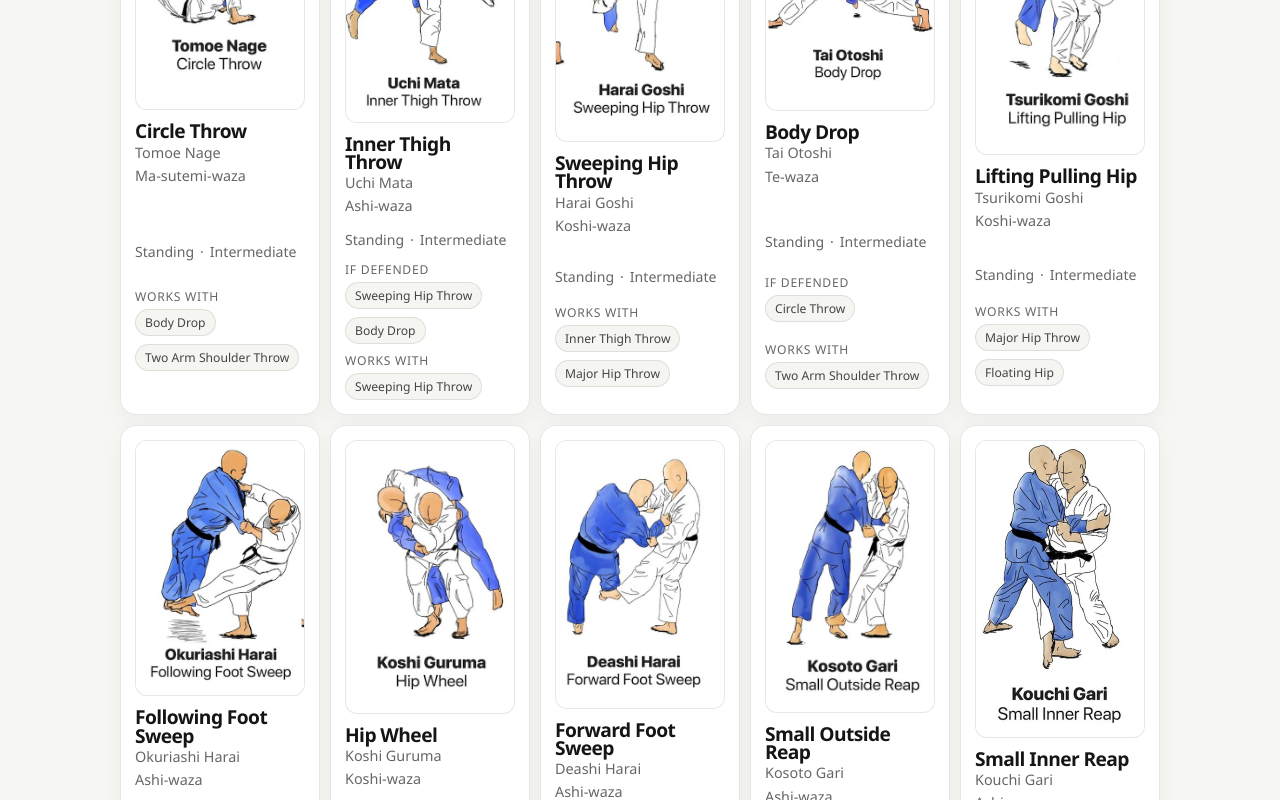
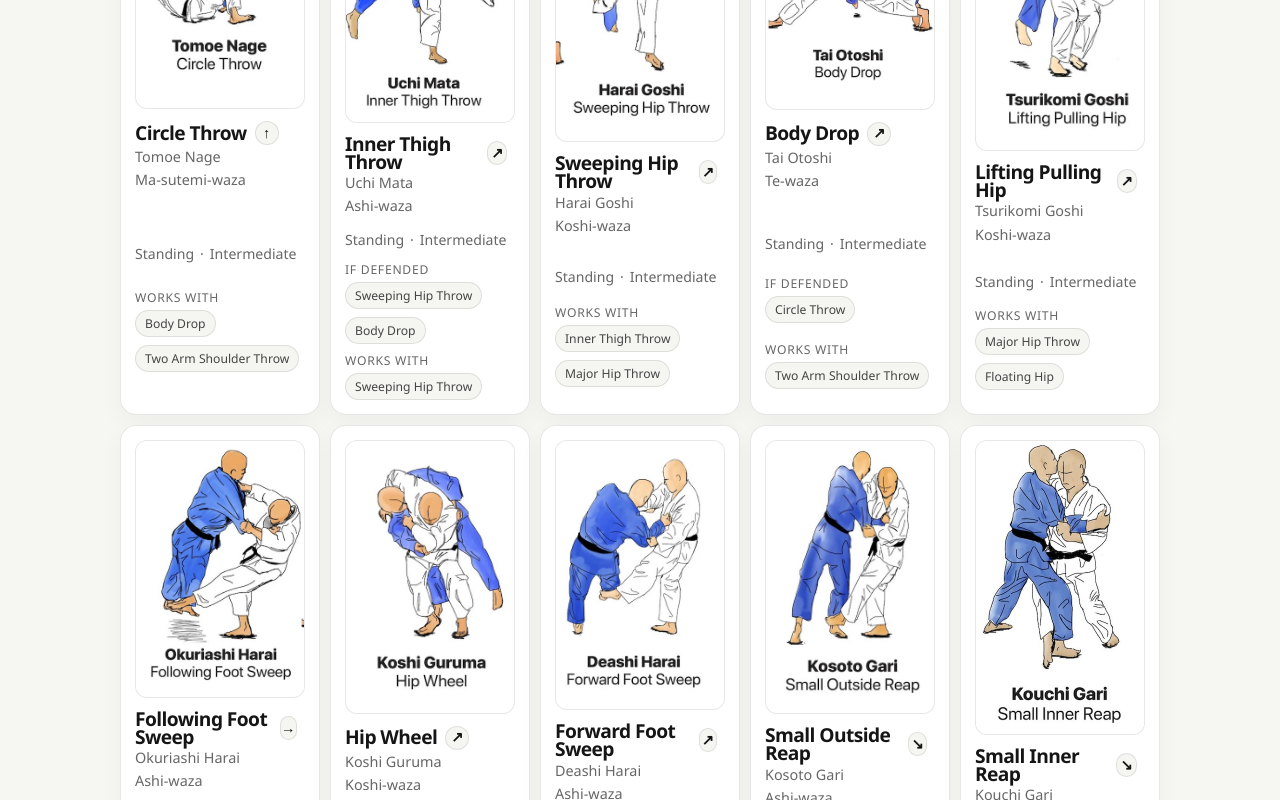
Before and after one commit to gocre8/judo, a Next.js app: page /library in a window 1280 px wide. Shown: the part 1800-2600 px from the top of the page. Built offline with nearby package versions, Linux system fonts and the light colour scheme.

Commit message:
Add Judo kuzushi direction markers

```diff
--- a/app/globals.css
+++ b/app/globals.css
@@ -336,6 +336,33 @@ p {
   justify-content: space-between;
   gap: 8px;
   align-items: flex-start;
+}
+
+.move-card__title-row,
+.detail-title-row {
+  display: flex;
+  align-items: center;
+  gap: 8px;
+}
+
+.kuzushi-badge {
+  width: 24px;
+  height: 24px;
+  display: inline-grid;
+  place-items: center;
+  border-radius: 999px;
+  border: 1px solid var(--line);
+  background: #f5f5f2;
+  color: var(--ink);
+  font-size: 0.9rem;
+  font-weight: 700;
+  line-height: 1;
+}
+
+.kuzushi-badge--large {
+  width: 32px;
+  height: 32px;
+  font-size: 1rem;
 }
 
 .detail-hero__nav {
--- a/components/MoveCard.tsx
+++ b/components/MoveCard.tsx
@@ -1,7 +1,7 @@
 import Link from "next/link";
 import { MoveImage } from "@/components/MoveImage";
 import { moveMap } from "@/data/moves";
-import { Move, UserMoveProgress } from "@/lib/types";
+import { KuzushiDirection, Move, UserMoveProgress } from "@/lib/types";
 
 type MoveCardProps = {
   move: Move;
@@ -39,15 +39,43 @@ function getConnectionPreview(move: Move) {
   return fallbackMoves.length > 0 ? [{ label: "Connects to", moves: fallbackMoves }] : [];
 }
 
+function getKuzushiArrow(direction?: KuzushiDirection) {
+  switch (direction) {
+    case "forward":
+      return "↑";
+    case "backward":
+      return "↓";
+    case "left":
+      return "←";
+    case "right":
+      return "→";
+    case "forward-right":
+      return "↗";
+    case "forward-left":
+      return "↖";
+    case "backward-right":
+      return "↘";
+    case "backward-left":
+      return "↙";
+    default:
+      return null;
+  }
+}
+
 export function MoveCard({ move, progress }: MoveCardProps) {
   const connectionPreview = getConnectionPreview(move);
+  const practice = move.practice ?? "Judo";
+  const kuzushiArrow = practice === "Judo" ? getKuzushiArrow(move.primaryKuzushiDirection) : null;
 
   return (
     <Link href={`/moves/${move.id}`} className="move-card move-card--link">
       <MoveImage move={move} variant="card" />
       <div className="move-card__top">
         <div>
-          <h3>{move.name}</h3>
+          <div className="move-card__title-row">
+            <h3>{move.name}</h3>
+            {kuzushiArrow ? <span className="kuzushi-badge" aria-label={`Primary kuzushi direction ${move.primaryKuzushiDirection}`}>{kuzushiArrow}</span> : null}
+          </div>
           <p className="muted-label">{move.japaneseName}</p>
           <p className="muted-label">{move.family}</p>
         </div>
--- a/data/moves.ts
+++ b/data/moves.ts
@@ -6,6 +6,7 @@ export const moves: Move[] = [
     name: "Circle Throw",
     japaneseName: "Tomoe Nage",
     imageSrc: "/throws/tomoe-nage.png",
+    primaryKuzushiDirection: "forward",
     section: "Nage-waza",
     family: "Ma-sutemi-waza",
     category: "Throw",
@@ -28,6 +29,7 @@ export const moves: Move[] = [
     name: "Inner Thigh Throw",
     japaneseName: "Uchi Mata",
     imageSrc: "/throws/uchi-mata.png",
+    primaryKuzushiDirection: "forward-right",
     section: "Nage-waza",
     family: "Ashi-waza",
     category: "Throw",
@@ -51,6 +53,7 @@ export const moves: Move[] = [
     name: "Sweeping Hip Throw",
     japaneseName: "Harai Goshi",
     imageSrc: "/throws/harai-goshi.png",
+    primaryKuzushiDirection: "forward-right",
     section: "Nage-waza",
     family: "Koshi-waza",
     category: "Throw",
@@ -73,6 +76,7 @@ export const moves: Move[] = [
     name: "Body Drop",
     japaneseName: "Tai Otoshi",
     imageSrc: "/throws/tai-otoshi.png",
+    primaryKuzushiDirection: "forward-right",
     section: "Nage-waza",
     family: "Te-waza",
     category: "Throw",
@@ -96,6 +100,7 @@ export const moves: Move[] = [
     name: "Lifting Pulling Hip",
     japaneseName: "Tsurikomi Goshi",
     imageSrc: "/throws/tsurikomi-goshi.png",
+    primaryKuzushiDirection: "forward-right",
     section: "Nage-waza",
     family: "Koshi-waza",
     category: "Throw",
@@ -118,6 +123,7 @@ export const moves: Move[] = [
     name: "Following Foot Sweep",
     japaneseName: "Okuriashi Harai",
     imageSrc: "/throws/okuriashi-harai.png",
+    primaryKuzushiDirection: "right",
     section: "Nage-waza",
     family: "Ashi-waza",
     category: "Throw",
@@ -141,6 +147,7 @@ export const moves: Move[] = [
     name: "Hip Wheel",
     japaneseName: "Koshi Guruma",
     imageSrc: "/throws/koshi-guruma.png",
+    primaryKuzushiDirection: "forward-right",
     section: "Nage-waza",
     family: "Koshi-waza",
     category: "Throw",
@@ -163,6 +170,7 @@ export const moves: Move[] = [
     name: "Forward Foot Sweep",
     japaneseName: "Deashi Harai",
     imageSrc: "/throws/deashi-harai.png",
+    primaryKuzushiDirection: "forward-right",
     section: "Nage-waza",
     family: "Ashi-waza",
     category: "Throw",
@@ -228,6 +236,7 @@ export const moves: Move[] = [
     name: "Small Outside Reap",
     japaneseName: "Kosoto Gari",
     imageSrc: "/throws/kosoto-gari.png",
+    primaryKuzushiDirection: "backward-right",
     section: "Nage-waza",
     family: "Ashi-waza",
     category: "Throw",
@@ -250,6 +259,7 @@ export const moves: Move[] = [
     name: "Small Inner Reap",
     japaneseName: "Kouchi Gari",
     imageSrc: "/throws/kouchi-gari.png",
+    primaryKuzushiDirection: "backward-right",
     section: "Nage-waza",
     family: "Ashi-waza",
     category: "Throw",
@@ -272,6 +282,7 @@ export const moves: Move[] = [
     name: "Knee Wheel",
     japaneseName: "Hiza Guruma",
     imageSrc: "/throws/hiza-guruma.png",
+    primaryKuzushiDirection: "forward-right",
     section: "Nage-waza",
     family: "Ashi-waza",
     category: "Throw",
@@ -295,6 +306,7 @@ export const moves: Move[] = [
     name: "Lifting Pulling Ankle Block",
     japaneseName: "Sasae Tsurikomi Ashi",
     imageSrc: "/throws/sasae-tsurikomi-ashi.png",
+    primaryKuzushiDirection: "forward-right",
     section: "Nage-waza",
     family: "Ashi-waza",
     category: "Throw",
@@ -317,6 +329,7 @@ export const moves: Move[] = [
     name: "Floating Hip",
     japaneseName: "Uki Goshi",
     imageSrc: "/throws/uki-goshi.png",
+    primaryKuzushiDirection: "forward-right",
     section: "Nage-waza",
     family: "Koshi-waza",
     category: "Throw",
@@ -339,6 +352,7 @@ export const moves: Move[] = [
     name: "Large Outer Reaping",
     japaneseName: "Osoto Gari",
     imageSrc: "/throws/osoto-gari.png",
+    primaryKuzushiDirection: "backward-right",
     section: "Nage-waza",
     family: "Ashi-waza",
     category: "Throw",
@@ -368,6 +382,7 @@ export const moves: Move[] = [
     name: "Major Hip Throw",
     japaneseName: "O Goshi",
     imageSrc: "/throws/o-goshi.png",
+    primaryKuzushiDirection: "forward-right",
     section: "Nage-waza",
     family: "Koshi-waza",
     category: "Throw",
@@ -397,6 +412,7 @@ export const moves: Move[] = [
     name: "Big Inner Reaping",
     japaneseName: "Ouchi Gari",
     imageSrc: "/throws/ouchi-gari-v2.png",
+    primaryKuzushiDirection: "backward-right",
     section: "Nage-waza",
     family: "Ashi-waza",
     category: "Throw",
@@ -420,6 +436,7 @@ export const moves: Move[] = [
     name: "Two Arm Shoulder Throw",
     japaneseName: "Seoi Nage",
     imageSrc: "/throws/seoi-nage-v2.png",
+    primaryKuzushiDirection: "forward-right",
     section: "Nage-waza",
     family: "Te-waza",
     category: "Throw",
```
Also changed, not shown: app/moves/[id]/page.tsx (+29 -2 lines), lib/types.ts (+11 -0 lines).
